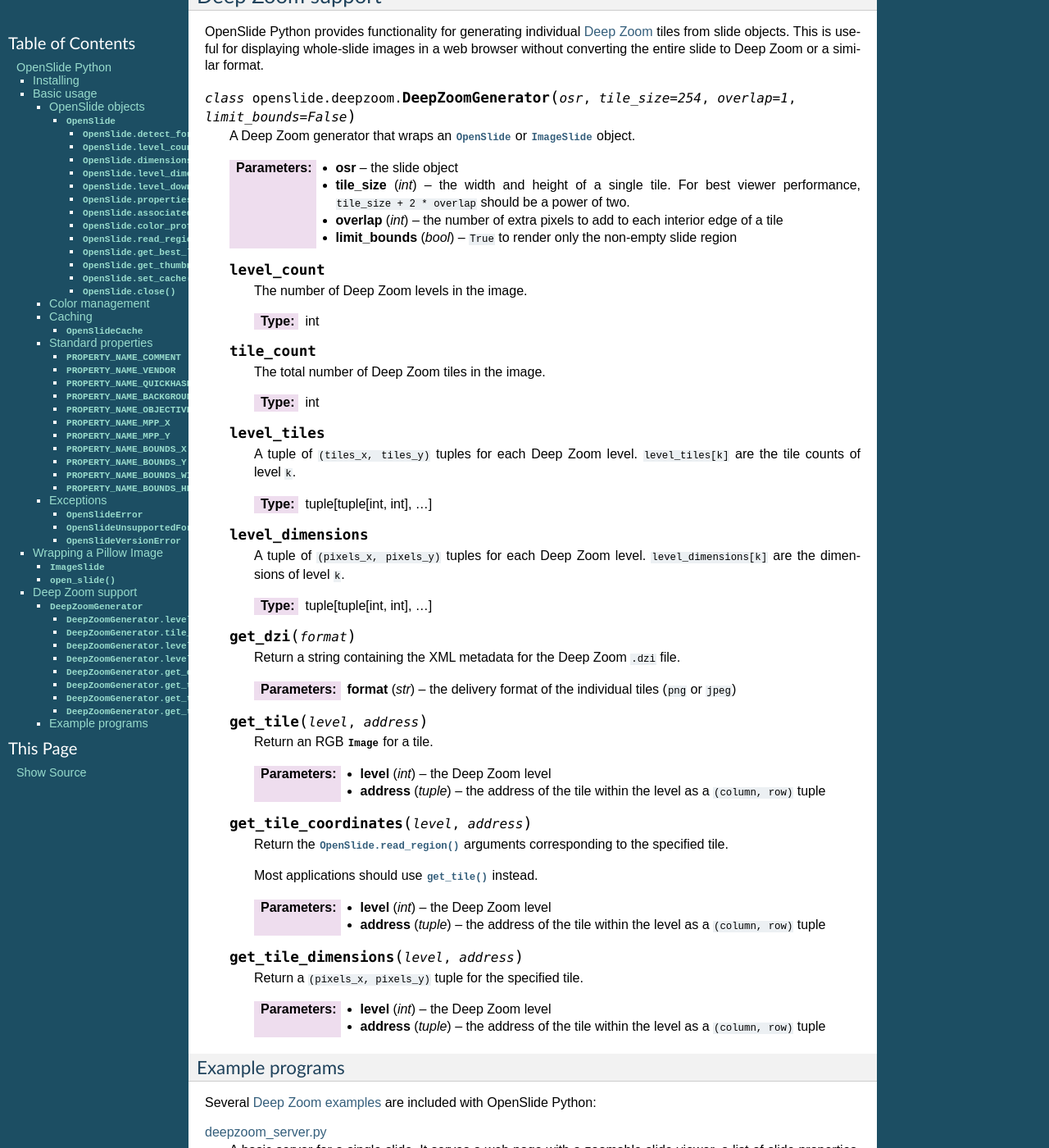
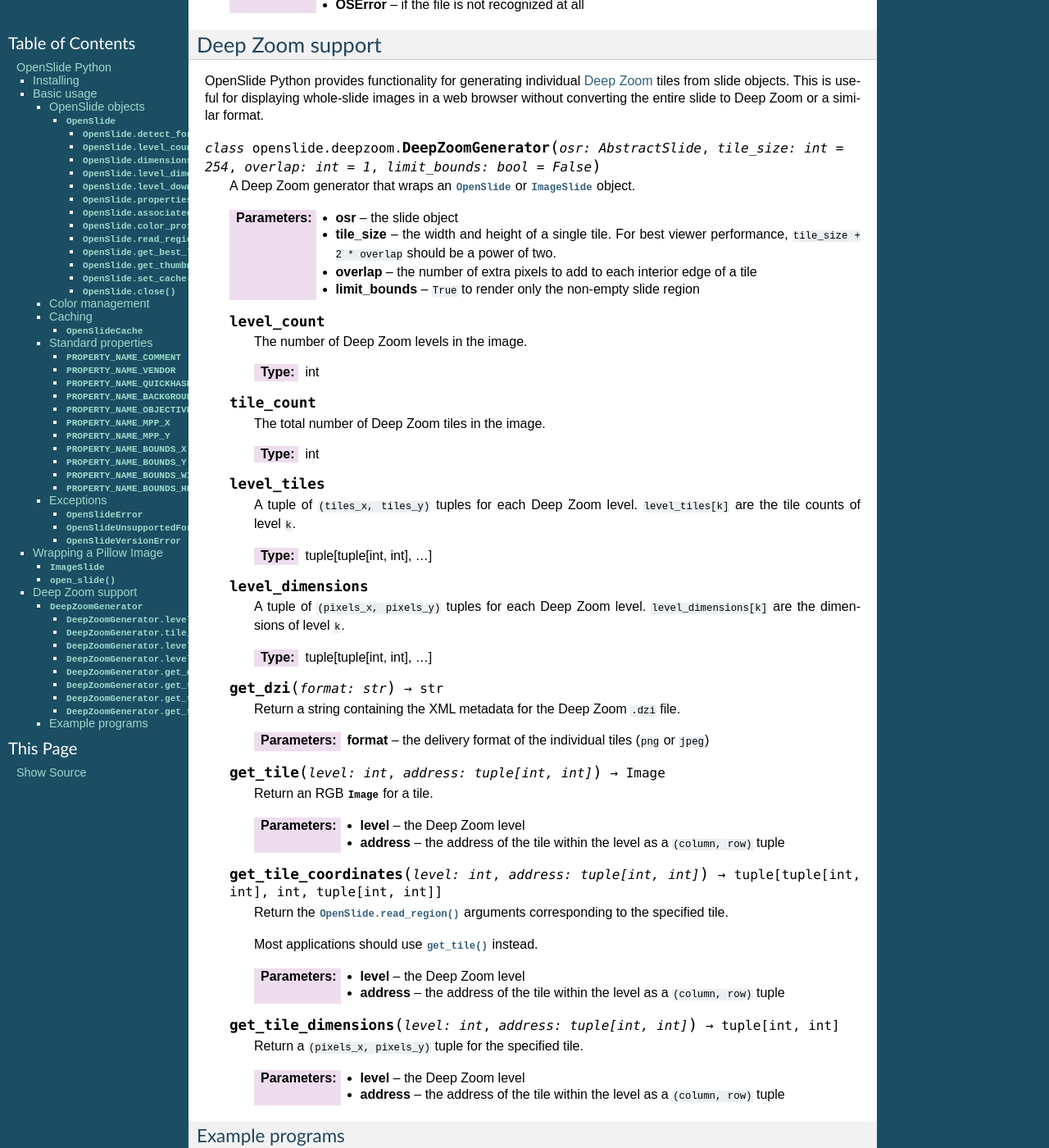
Before and after one commit to openslide/openslide-python, a Sphinx documentation site: the page built from doc/index.rst, in a window 1280 px wide and 1400 px high, scrolled down 5562 px. Shown: the whole window at 82% size. Built offline with Sphinx 7.4.7, drawn with Linux system fonts in a browser that asks for light colours; the version number could not be read and is left out; some of the changed text lies outside the part shown.

Commit message:
doc: add type hints to constructors and methods
Remove type information from parameter documentation, since it's redundant
now.

Signed-off-by: Benjamin Gilbert <bgilbert@cs.cmu.edu>

```diff
--- a/doc/index.rst
+++ b/doc/index.rst
@@ -93,7 +93,7 @@
 
 .. module:: openslide
 
-.. class:: OpenSlide(filename)
+.. class:: OpenSlide(filename: str | bytes | ~os.PathLike[typing.Any])
 
    An open whole-slide image.
 
@@ -106,12 +106,12 @@
    The object may be used as a context manager, in which case it will be
    closed upon exiting the context.
 
-   :param str filename: the file to open
+   :param filename: the file to open
    :raises OpenSlideUnsupportedFormatError: if the file is not recognized by
       OpenSlide
    :raises OpenSlideError: if the file is recognized but an error occurred
 
-   .. classmethod:: detect_format(filename)
+   .. classmethod:: detect_format(filename: str | bytes | ~os.PathLike[typing.Any]) -> str | None
 
       Return a string describing the format vendor of the specified file.
       This string is also accessible via the :data:`PROPERTY_NAME_VENDOR`
@@ -174,42 +174,42 @@
 
       :type: ~PIL.ImageCms.ImageCmsProfile | None
 
-   .. method:: read_region(location, level, size)
+   .. method:: read_region(location: tuple[int, int], level: int, size: tuple[int, int]) -> ~PIL.Image.Image
 
       Return an RGBA :class:`Image <PIL.Image.Image>` containing the
       contents of the specified region.
 
       Unlike in the C interface, the image data is not premultiplied.
 
-      :param tuple location: ``(x, y)`` tuple giving the top left pixel in
-         the level 0 reference frame
-      :param int level: the level number
-      :param tuple size: ``(width, height)`` tuple giving the region size
+      :param location: ``(x, y)`` tuple giving the top left pixel in the
+         level 0 reference frame
+      :param level: the level number
+      :param size: ``(width, height)`` tuple giving the region size
 
-   .. method:: get_best_level_for_downsample(downsample)
+   .. method:: get_best_level_for_downsample(downsample: float) -> int
 
       Return the best level for displaying the given downsample.
 
-      :param float downsample: the desired downsample factor
+      :param downsample: the desired downsample factor
 
-   .. method:: get_thumbnail(size)
+   .. method:: get_thumbnail(size: tuple[int, int]) -> ~PIL.Image.Image
 
       Return an :class:`Image <PIL.Image.Image>` containing an RGB thumbnail
       of the slide.
 
-      :param tuple size: the maximum size of the thumbnail as a
-         ``(width, height)`` tuple
+      :param size: the maximum size of the thumbnail as a ``(width, height)``
+         tuple
 
-   .. method:: set_cache(cache)
+   .. method:: set_cache(cache: OpenSlideCache) -> None
 
       Use the specified :class:`OpenSlideCache` to store recently decoded
       slide tiles.  By default, the :class:`OpenSlide` has a private cache
       with a default size.
 
-      :param OpenSlideCache cache: a cache object
+      :param cache: a cache object
       :raises OpenSlideVersionError: if OpenSlide is older than version 4.0.0
 
-   .. method:: close()
+   .. method:: close() -> None
 
       Close the OpenSlide object.
 
@@ -266,7 +266,7 @@
 Caching
 -------
 
-.. class:: OpenSlideCache(capacity)
+.. class:: OpenSlideCache(capacity: int)
 
    An in-memory tile cache.
 
@@ -366,7 +366,7 @@
 Wrapping a Pillow Image
 =======================
 
-.. class:: ImageSlide(file)
+.. class:: ImageSlide(file: str | bytes | ~os.PathLike[typing.Any] | ~PIL.Image.Image)
 
    A wrapper around an :class:`Image <PIL.Image.Image>` object that
    provides an :class:`OpenSlide`-compatible API.
@@ -397,19 +397,18 @@
 
 .. _`Deep Zoom`: https://docs.microsoft.com/en-us/previous-versions/windows/silverlight/dotnet-windows-silverlight/cc645050(v=vs.95)
 
-.. class:: DeepZoomGenerator(osr, tile_size=254, overlap=1, limit_bounds=False)
+.. class:: DeepZoomGenerator(osr: AbstractSlide, tile_size: int = 254, overlap: int = 1, limit_bounds: bool = False)
 
    A Deep Zoom generator that wraps an
    :class:`OpenSlide <openslide.OpenSlide>` or
    :class:`ImageSlide <openslide.ImageSlide>` object.
 
    :param osr: the slide object
-   :param int tile_size: the width and height of a single tile.  For best
-      viewer performance, ``tile_size + 2 * overlap`` should be a power of two.
-   :param int overlap: the number of extra pixels to add to each interior edge
-      of a tile
-   :param bool limit_bounds: ``True`` to render only the non-empty slide
-      region
+   :param tile_size: the width and height of a single tile.  For best viewer
+      performance, ``tile_size + 2 * overlap`` should be a power of two.
+   :param overlap: the number of extra pixels to add to each interior edge of a
+      tile
+   :param limit_bounds: ``True`` to render only the non-empty slide region
 
    .. attribute:: level_count
 
@@ -437,23 +436,23 @@
 
       :type: tuple[tuple[int, int], ...]
 
-   .. method:: get_dzi(format)
+   .. method:: get_dzi(format: str) -> str
 
       Return a string containing the XML metadata for the Deep Zoom ``.dzi``
       file.
 
-      :param str format: the delivery format of the individual tiles
-         (``png`` or ``jpeg``)
+      :param format: the delivery format of the individual tiles (``png`` or
+         ``jpeg``)
 
-   .. method:: get_tile(level, address)
+   .. method:: get_tile(level: int, address: tuple[int, int]) -> ~PIL.Image.Image
 
       Return an RGB :class:`Image <PIL.Image.Image>` for a tile.
 
-      :param int level: the Deep Zoom level
-      :param tuple address: the address of the tile within the level as a
+      :param level: the Deep Zoom level
+      :param address: the address of the tile within the level as a
          ``(column, row)`` tuple
 
-   .. method:: get_tile_coordinates(level, address)
+   .. method:: get_tile_coordinates(level: int, address: tuple[int, int]) -> tuple[tuple[int, int], int, tuple[int, int]]
 
       Return the :meth:`OpenSlide.read_region()
       <openslide.OpenSlide.read_region>` arguments corresponding to the
@@ -461,16 +460,16 @@
 
       Most applications should use :meth:`get_tile()` instead.
 
-      :param int level: the Deep Zoom level
-      :param tuple address: the address of the tile within the level as a
+      :param level: the Deep Zoom level
+      :param address: the address of the tile within the level as a
          ``(column, row)`` tuple
 
-   .. method:: get_tile_dimensions(level, address)
+   .. method:: get_tile_dimensions(level: int, address: tuple[int, int]) -> tuple[int, int]
 
       Return a ``(pixels_x, pixels_y)`` tuple for the specified tile.
 
-      :param int level: the Deep Zoom level
-      :param tuple address: the address of the tile within the level as a
+      :param level: the Deep Zoom level
+      :param address: the address of the tile within the level as a
          ``(column, row)`` tuple
 
 
```
Also changed, not shown: other parts of doc/index.rst (+4 -4 lines).
